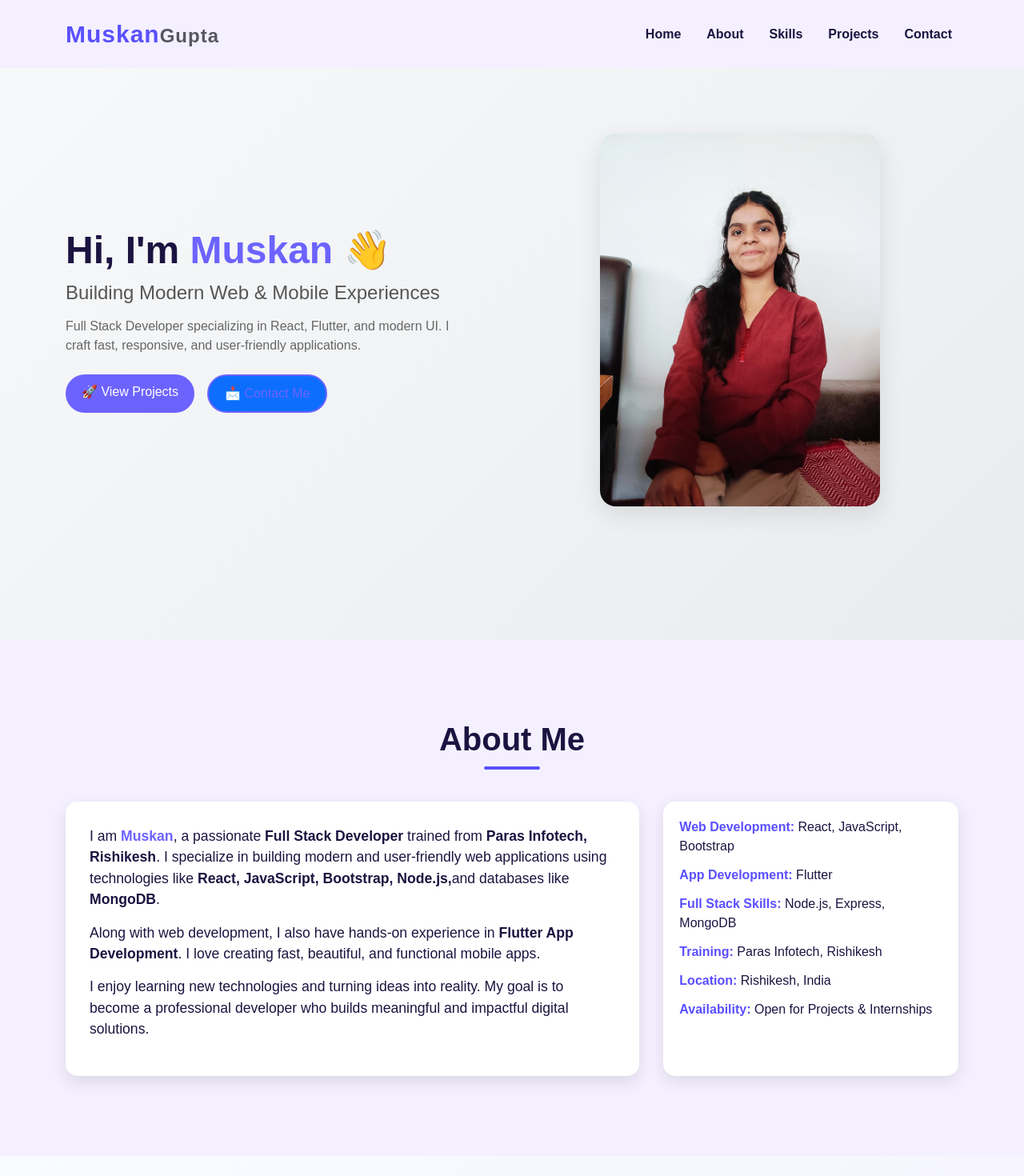
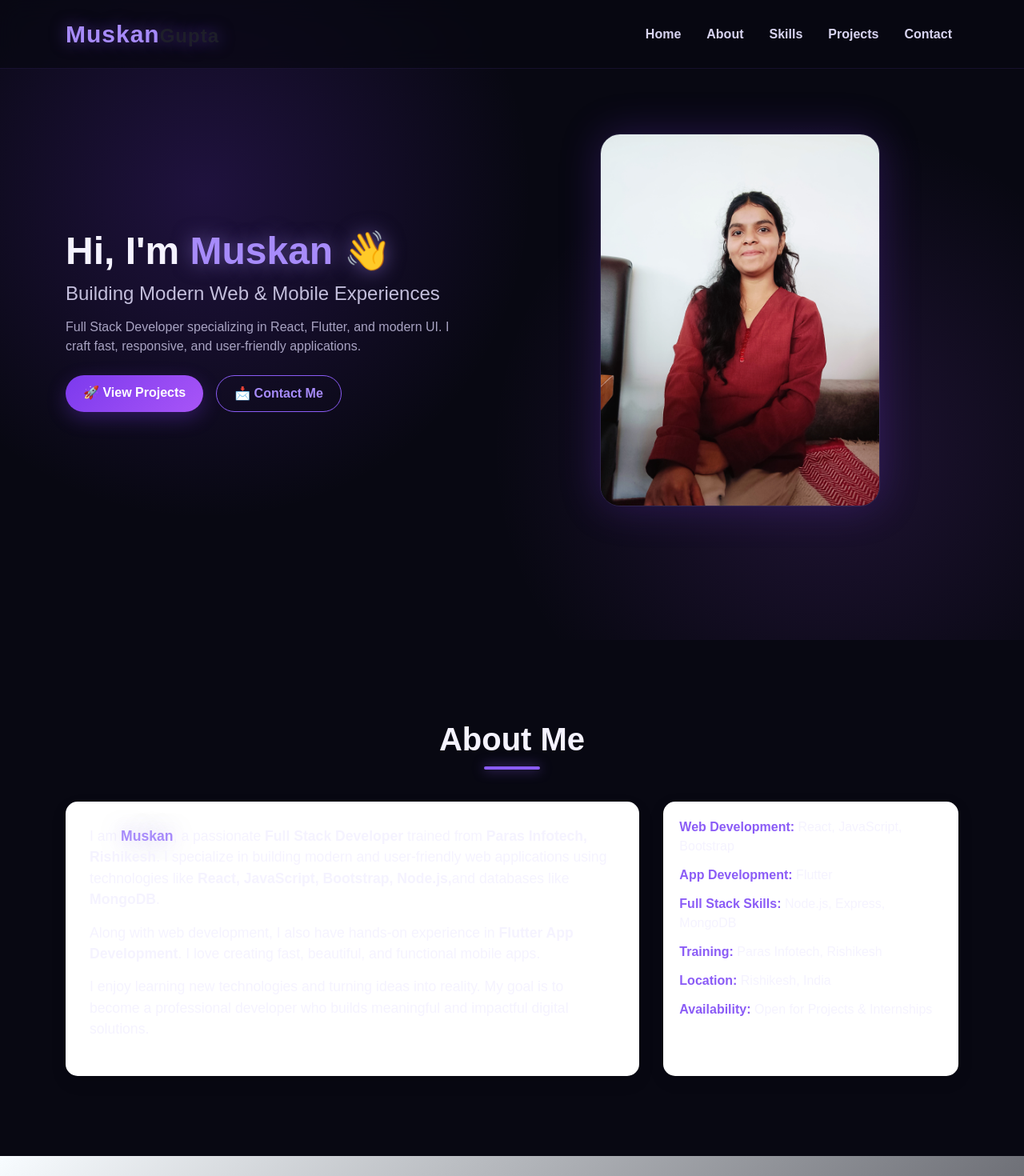
Before and after one commit to muskan-67/portfolio, a React (Vite) app: page / in a window 1280 px wide. Shown: the top 1470 px of the page at 80% size. Built offline with nearby package versions, Linux system fonts and the light colour scheme.

Commit message:
update css

```diff
--- a/src/App.css
+++ b/src/App.css
@@ -1,31 +1,30 @@
-/*
-   THEME COLORS
- */
-/* :root {
-  --primary: #ff6b35;
-  --secondary: #ff9f1c;
-  --accent: #f75c03;
-  --bg-light: #fff4e6;
-  --text-dark: #2b2d42;
-  --text-muted: #6c757d;
-} */
+/* ================================
+   DARK PREMIUM THEME
+================================ */
+
 :root {
-  --primary: #5a4fff;
-  --secondary: #8250ff;
-  --accent: #c3a3ff;
-  --bg-light: #f4f0ff;
-  --text-dark: #1b1440;
-  --text-muted: #8c84b8;
+  --primary: #8b5cf6;
+  --secondary: #a78bfa;
+  --accent: #c4b5fd;
 
-  --gradient-1: linear-gradient(135deg, #5a4fff, #8250ff);
-  --gradient-2: linear-gradient(135deg, #8250ff, #c3a3ff);
-  --gradient-3: linear-gradient(135deg, #1b1440, #5a4fff);
+  --bg-light: #080812;
+  --bg-dark: #0d0d1a;
+
+  --card-bg: rgba(20, 18, 38, 0.75);
+
+  --text-dark: #f5f3ff;
+  --text-muted: #a8a3c2;
+
+  --gradient-1: linear-gradient(135deg, #7c3aed, #a855f7);
+  --gradient-2: linear-gradient(135deg, #8b5cf6, #c084fc);
+  --gradient-3: linear-gradient(135deg, #312e81, #7c3aed);
 }
 
 
-/*
+/* ================================
    GLOBAL
-*/
+================================ */
+
 html {
   scroll-behavior: smooth;
 }
@@ -34,71 +33,130 @@ body {
   font-family: "Poppins", sans-serif;
   margin: 0;
   padding: 0;
-  background: var(--bg-light);
+
+  background:
+    radial-gradient(
+      circle at 10% 20%,
+      rgba(124, 58, 237, 0.12),
+      transparent 30%
+    ),
+    radial-gradient(
+      circle at 90% 80%,
+      rgba(168, 85, 247, 0.1),
+      transparent 30%
+    ),
+    var(--bg-light);
+
   color: var(--text-dark);
+
+  transition:
+    background 0.4s ease,
+    color 0.4s ease;
 }
 
-/* Section Title */
+
+/* ================================
+   SECTION TITLES
+================================ */
+
 h2 {
   position: relative;
   font-weight: 700;
+  color: var(--text-dark);
+
   animation: fadeInUp 1s ease;
 }
 
 h2::after {
   content: "";
+
   width: 70px;
   height: 3px;
-  background: var(--primary);
+
+  background: var(--gradient-1);
+
   display: block;
   margin: 10px auto;
+
   border-radius: 5px;
+
+  box-shadow:
+    0 0 15px rgba(139, 92, 246, 0.7);
 }
 
 
-/* ================= NAVBAR ================= */
+/* ================================
+   NAVBAR
+================================ */
 
 .portfolio-navbar {
-  background: var(--bg-light);
+  background: rgba(8, 8, 18, 0.7);
+
+  backdrop-filter: blur(15px);
+  -webkit-backdrop-filter: blur(15px);
+
+  border-bottom: 1px solid rgba(139, 92, 246, 0.12);
+
   transition: 0.3s ease;
+
   padding: 15px 0;
 }
 
 .navbar-scrolled {
-  background: #fff;
-  box-shadow: 0 4px 20px rgba(0, 0, 0, 0.12);
+  background: rgba(8, 8, 18, 0.92);
+
+  box-shadow:
+    0 8px 30px rgba(0, 0, 0, 0.35);
+
   padding: 8px 0;
 }
 
 .logo-text {
   font-size: 30px;
   font-weight: 800;
-  color: var(--primary) !important;
+
+  color: var(--secondary) !important;
+
   letter-spacing: 1px;
+
+  text-shadow:
+    0 0 20px rgba(139, 92, 246, 0.5);
+
   animation: slideDown 1s ease forwards;
 }
 
 .nav-links .nav-link {
   font-weight: 600;
-  color: var(--text-dark) !important;
+
+  color: #d8d4f0 !important;
+
   position: relative;
+
   transition: 0.3s;
 }
 
 .nav-links .nav-link:hover {
-  color: var(--primary) !important;
+  color: var(--secondary) !important;
+
+  text-shadow:
+    0 0 12px rgba(167, 139, 250, 0.5);
 }
 
-/* underline animation */
 .nav-links .nav-link::after {
   content: "";
+
   position: absolute;
+
   bottom: -4px;
   left: 0;
+
   width: 0;
-  height: 3px;
-  background-color: var(--primary);
+  height: 2px;
+
+  background: var(--gradient-2);
+
   transition: width 0.3s ease;
+
   border-radius: 3px;
 }
 
@@ -106,23 +164,28 @@ h2::after {
   width: 100%;
 }
 
-/* Logo animation */
-@keyframes slideDown {
-  from {
-    transform: translateY(-20px);
-    opacity: 0;
-  }
-  to {
-    transform: translateY(0);
-    opacity: 1;
-  }
-}
 
-/* ================= HERO SECTION ================= */
+/* ================================
+   HERO
+================================ */
 
 .hero-section {
   min-height: 100vh;
-  background: linear-gradient(135deg, #f8f9fa, #e9ecef);
+
+  background:
+    radial-gradient(
+      circle at 20% 30%,
+      rgba(124, 58, 237, 0.2),
+      transparent 35%
+    ),
+    radial-gradient(
+      circle at 80% 70%,
+      rgba(168, 85, 247, 0.15),
+      transparent 35%
+    ),
+    #080812;
+
+  color: var(--text-dark);
 }
 
 .hero-title {
@@ -131,162 +194,178 @@ h2::after {
 }
 
 .highlight {
-  color: #6c63ff;
+  color: var(--secondary);
+
+  text-shadow:
+    0 0 25px rgba(167, 139, 250, 0.5);
 }
 
 .hero-subtitle {
   font-size: 1.5rem;
+
   margin-top: 10px;
-  color: #555;
+
+  color: #c4bfdc;
 }
 
 .hero-description {
   margin-top: 15px;
-  color: #666;
+
+  color: var(--text-muted);
+
   max-width: 500px;
 }
 
 .hero-btn {
-  padding: 10px 20px;
+  padding: 10px 22px;
+
   border-radius: 30px;
-  font-weight: 500;
+
+  font-weight: 600;
+
+  transition: all 0.3s ease;
 }
 
 .hero-btn.primary {
-  background-color: #6c63ff;
+  background: var(--gradient-1);
+
   color: white;
+
   border: none;
+
+  box-shadow:
+    0 8px 25px rgba(124, 58, 237, 0.3);
 }
 
 .hero-btn.primary:hover {
-  background-color: #5a54d1;
+  transform: translateY(-4px);
+
+  box-shadow:
+    0 12px 35px rgba(124, 58, 237, 0.5);
 }
 
 .hero-btn.outline {
-  border: 2px solid #6c63ff;
-  color: #6c63ff;
+  border: 1px solid var(--primary);
+
+  color: var(--secondary);
+
+  background: transparent;
 }
 
 .hero-btn.outline:hover {
-  background-color: #6c63ff;
+  background: var(--gradient-1);
+
   color: white;
+
+  transform: translateY(-4px);
 }
 
 .hero-image {
   max-width: 350px;
-  border-radius: 20px;
-  box-shadow: 0px 10px 30px rgba(0,0,0,0.1);
+
+  border-radius: 25px;
+
+  border: 1px solid rgba(167, 139, 250, 0.2);
+
+  box-shadow:
+    0 0 50px rgba(124, 58, 237, 0.25);
 }
 
-/* Floating animation */
-@keyframes floatImg {
-  0% { transform: translateY(0); }
-  50% { transform: translateY(-14px); }
-  100% { transform: translateY(0); }
-}
-
-/* Fade-up animation */
-@keyframes fadeUp {
-  from {
-    opacity: 0;
-    transform: translateY(25px);
-  }
-  to {
-    opacity: 1;
-    transform: translateY(0);
-  }
-}
-
-/* Mobile responsive fix */
-@media (max-width: 768px) {
-  .hero-title {
-    font-size: 2.3rem;
-  }
-  .hero-image {
-    max-width: 260px;
-    margin-top: 25px;
-  }
-}
 
 /* ================================
-   PROJECTS SECTION ANIMATIONS
+   PROJECTS
 ================================ */
 
 .projects-section {
-  padding: 80px 0;
+  padding: 100px 0;
+
+  background:
+    radial-gradient(
+      circle at 50% 0%,
+      rgba(124, 58, 237, 0.12),
+      transparent 40%
+    );
+
   position: relative;
+
   overflow: hidden;
 }
 
 .projects-title {
   font-size: 2.5rem;
+
   font-weight: 700;
-  margin-bottom: 50px;
-  position: relative;
-  animation: titleFade 0.8s ease forwards;
-}
 
-.projects-title::after {
-  content: "";
-  display: block;
-  width: 70px;
-  height: 4px;
-  margin: 12px auto 0;
-  border-radius: 10px;
-  background: currentColor;
-  animation: lineGrow 1s ease forwards;
+  margin-bottom: 60px;
+
+  color: var(--text-dark);
 }
 
 
-/* ================================
-   PROJECT CARD
-================================ */
+/* Project Card */
 
 .project-card {
   height: 100%;
-  border: none !important;
-  border-radius: 20px !important;
-  padding: 15px;
+
+  border: 1px solid rgba(167, 139, 250, 0.15) !important;
+
+  border-radius: 24px !important;
+
+  padding: 18px;
+
   overflow: hidden;
+
   position: relative;
 
+  background:
+    linear-gradient(
+      145deg,
+      rgba(30, 27, 55, 0.85),
+      rgba(15, 14, 30, 0.9)
+    ) !important;
+
+  backdrop-filter: blur(15px);
+
+  -webkit-backdrop-filter: blur(15px);
+
   opacity: 0;
-  transform: translateY(40px);
+
+  transform: translateY(50px);
 
   animation: cardAppear 0.8s ease forwards;
+
   animation-delay: var(--delay);
 
   transition: all 0.4s ease;
 }
 
+.project-card:hover {
+  transform: translateY(-14px) scale(1.02);
 
-/* Card Hover */
+  border-color: rgba(167, 139, 250, 0.45) !important;
 
-.project-card:hover {
-  transform: translateY(-12px) scale(1.02);
-  box-shadow: 0 20px 45px rgba(0, 0, 0, 0.15);
+  box-shadow:
+    0 20px 60px rgba(0, 0, 0, 0.45),
+    0 0 35px rgba(124, 58, 237, 0.18);
 }
 
 
-/* Moving Top Border */
+/* Moving Gradient */
 
 .project-card::before {
   content: "";
+
   position: absolute;
+
   top: 0;
   left: -100%;
 
   width: 100%;
-  height: 4px;
+  height: 3px;
 
-  background: linear-gradient(
-    90deg,
-    transparent,
-    #0d6efd,
-    transparent
-  );
+  background: var(--gradient-2);
 
-  transition: left 0.5s ease;
+  transition: left 0.6s ease;
 }
 
 .project-card:hover::before {
@@ -294,90 +373,109 @@ h2::after {
 }
 
 
-/* ================================
-   PROJECT ICON
-================================ */
+/* Project Icon */
 
 .project-icon {
-  width: 90px;
-  height: 90px;
+  width: 95px;
+  height: 95px;
 
-  margin: 15px auto 10px;
+  margin: 15px auto;
 
   display: flex;
+
   align-items: center;
   justify-content: center;
 
   border-radius: 50%;
 
-  transition: all 0.4s ease;
+  background:
+    linear-gradient(
+      135deg,
+      rgba(124, 58, 237, 0.15),
+      rgba(168, 85, 247, 0.08)
+    );
+
+  border: 1px solid rgba(167, 139, 250, 0.2);
+
+  transition: all 0.5s ease;
 }
 
 .project-icon img {
-  width: 60px;
-  height: 60px;
+  width: 58px;
+  height: 58px;
 
   object-fit: contain;
 
-  transition: all 0.4s ease;
+  transition: all 0.5s ease;
+}
+
+.project-card:hover .project-icon {
+  transform: rotate(8deg) scale(1.12);
+
+  background: var(--gradient-1);
+
+  box-shadow:
+    0 0 30px rgba(124, 58, 237, 0.45);
+}
+
+.project-card:hover .project-icon img {
+  transform: scale(1.15) rotate(-8deg);
 }
 
 
-/* Icon Hover */
+/* Project Text */
 
-.project-card:hover .project-icon {
-  transform: rotate(8deg) scale(1.1);
+.project-card .card-title {
+  font-size: 1.35rem;
+
+  font-weight: 700;
+
+  color: #f5f3ff;
+
+  margin-top: 15px;
+
+  transition: 0.3s ease;
 }
 
-.project-card:hover .project-icon img {
-  transform: scale(1.15);
+.project-card:hover .card-title {
+  color: var(--secondary);
+
+  text-shadow:
+    0 0 15px rgba(167, 139, 250, 0.35);
+}
+
+.project-card .card-text {
+  color: var(--text-muted);
+
+  line-height: 1.7;
+
+  margin: 15px 0 22px;
 }
 
 
-/* ================================
-   PROJECT TITLE
-================================ */
-
-.project-card .card-title {
-  font-size: 1.35rem;
-  font-weight: 700;
-
-  margin-top: 10px;
-
-  transition: color 0.3s ease;
-}
-
-.project-card:hover .card-title {
-  color: #0d6efd;
-}
-
-
-/* ================================
-   PROJECT DESCRIPTION
-================================ */
-
-.project-card .card-text {
-  line-height: 1.7;
-  margin: 15px 0 20px;
-}
-
-
-/* ================================
-   VIEW PROJECT BUTTON
-================================ */
+/* Button */
 
 .project-card .btn {
-  border-radius: 25px;
+  border: none !important;
 
-  padding: 9px 22px;
+  border-radius: 30px;
+
+  padding: 10px 24px;
+
+  font-weight: 600;
+
+  background: var(--gradient-1) !important;
+
+  color: white !important;
 
   transition: all 0.3s ease;
 }
 
 .project-card .btn:hover {
-  transform: translateY(-3px);
+  transform: translateY(-4px);
 
-  box-shadow: 0 8px 18px rgba(13, 110, 253, 0.3);
+  box-shadow:
+    0 10px 30px rgba(124, 58, 237, 0.45);
 }
 
 
@@ -388,52 +486,74 @@ h2::after {
 @keyframes cardAppear {
   from {
     opacity: 0;
-    transform: translateY(40px);
+
+    transform:
+      translateY(50px)
+      scale(0.96);
   }
 
   to {
     opacity: 1;
+
+    transform:
+      translateY(0)
+      scale(1);
+  }
+}
+
+@keyframes titleFade {
+  from {
+    opacity: 0;
+
+    transform: translateY(-25px);
+  }
+
+  to {
+    opacity: 1;
+
     transform: translateY(0);
   }
 }
 
+@keyframes slideDown {
+  from {
+    transform: translateY(-20px);
 
-@keyframes titleFade {
-  from {
     opacity: 0;
-    transform: translateY(-20px);
   }
 
   to {
+    transform: translateY(0);
+
     opacity: 1;
-    transform: translateY(0);
-  }
-}
-
-
-@keyframes lineGrow {
-  from {
-    width: 0;
-  }
-
-  to {
-    width: 70px;
   }
 }
 
 
 /* ================================
-   MOBILE RESPONSIVE
+   MOBILE
 ================================ */
 
 @media (max-width: 768px) {
 
+  .hero-title {
+    font-size: 2.3rem;
+  }
+
+  .hero-image {
+    max-width: 260px;
+
+    margin-top: 25px;
+  }
+
   .projects-section {
-    padding: 60px 15px;
+    padding: 70px 15px;
   }
 
   .projects-title {
     font-size: 2rem;
+
+    margin-bottom: 40px;
   }
 
   .project-card {
```
